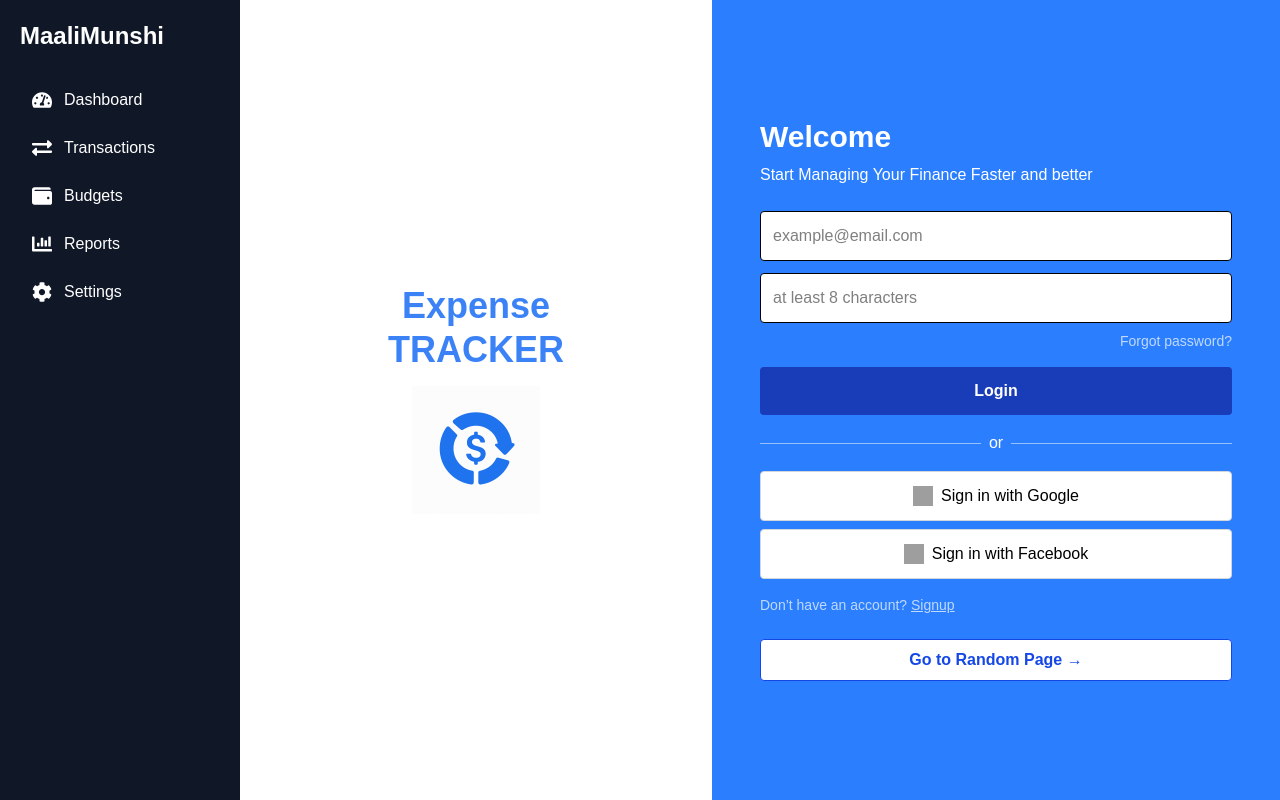
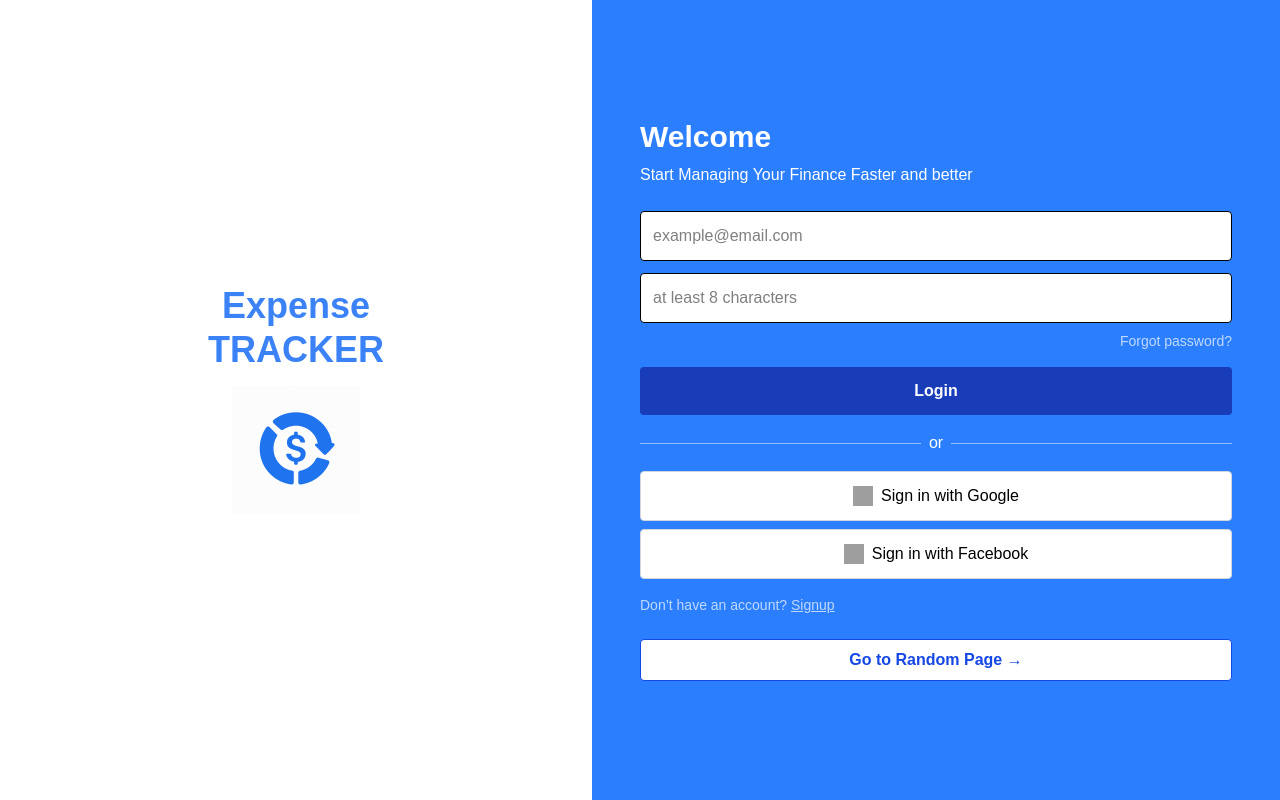
Before and after one commit to AlphaAnas/AI-Finance-Tracker-Web-App, a Next.js app: page /login in a window 1280 px wide. Built offline with nearby package versions, Linux system fonts and the light colour scheme; grey boxes are pictures that could not be loaded.

Commit message:
Fix: Sidebar not appears on auth pages

```diff
--- a/src/app/layout.tsx
+++ b/src/app/layout.tsx
@@ -1,23 +1,26 @@
+"use client"
+
 import { ReactNode } from 'react';
-import './globals.css'; // Your global CSS
+import './globals.css';
 import Sidebar from '@/components/Sidebar';
-
-// export const metadata = {
-//   title: 'AI Finance Tracker',
-//   description: 'Track your finances with AI assistance',
-// };
+import { usePathname } from 'next/navigation';
 
 export default function RootLayout({ children }: { children: React.ReactNode }) {
+  const pathname = usePathname();
+  const isAuthPage = pathname === '/login' || pathname === '/signup';
+
   return (
     <html lang="en">
       <body>
         <div className="flex h-screen">
-          {/* Sidebar spans 20% of the width */}
-          <div className="w-1/5 min-w-40 max-w-60">
-            <Sidebar />
-          </div>
-          {/* Main content takes the remaining 80% */}
-          <div className="flex-1 overflow-y-auto bg-gray-100">
+          {/* Only show sidebar if not on auth pages */}
+          {!isAuthPage && (
+            <div className="w-1/5 min-w-40 max-w-60">
+              <Sidebar />
+            </div>
+          )}
+          {/* Main content takes full width on auth pages, else 80% */}
+          <div className={`${!isAuthPage ? 'flex-1' : 'w-full'} overflow-y-auto bg-gray-100`}>
             {children}
           </div>
         </div>
```
